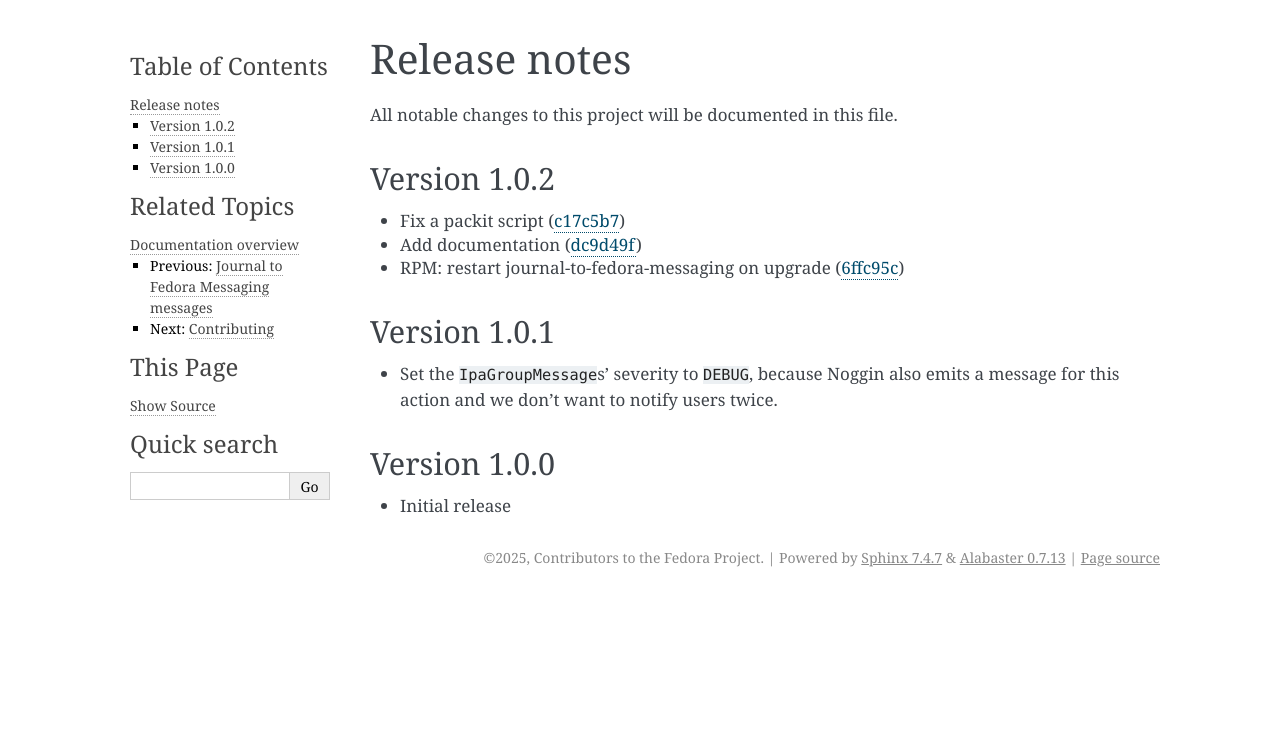
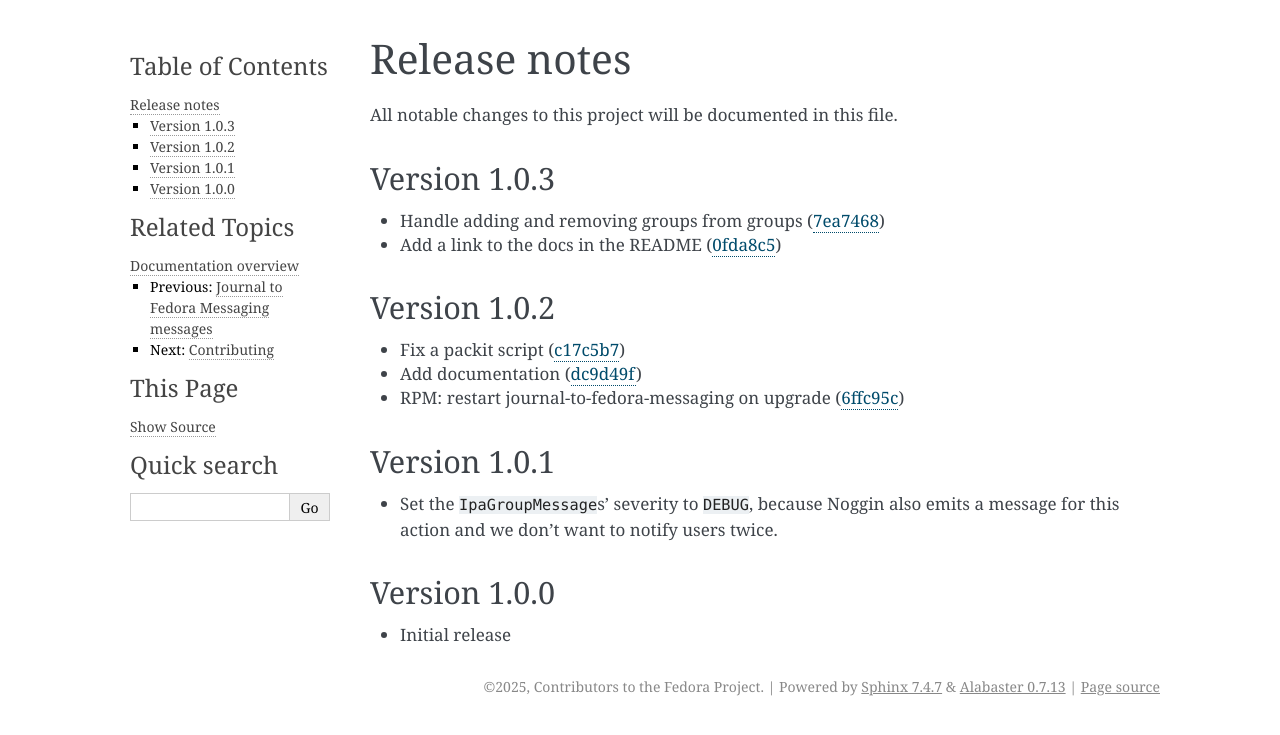
Before and after one commit to fedora-infra/journal-to-fedora-messaging-messages, a Sphinx documentation site: the page built from docs/release_notes.md, in a window 1280 px wide. Shown: the top 735 px of the page. Built offline with Sphinx 7.4.7, drawn with Linux system fonts in a browser that asks for light colours; pages that are not in the unit, such as notebooks, are missing from menus.

Commit message:
Version 1.0.3
Signed-off-by: Aurélien Bompard <aurelien@bompard.org>

```diff
--- a/docs/release_notes.md
+++ b/docs/release_notes.md
@@ -1,6 +1,13 @@
 # Release notes
 
 All notable changes to this project will be documented in this file.
+
+
+## Version 1.0.3
+
+- Handle adding and removing groups from groups ([7ea7468](https://github.com/fedora-infra/journal-to-fedora-messaging-messages/commit/7ea7468))
+- Add a link to the docs in the README ([0fda8c5](https://github.com/fedora-infra/journal-to-fedora-messaging-messages/commit/0fda8c5))
+
 
 ## Version 1.0.2
 
--- a/pyproject.toml
+++ b/pyproject.toml
@@ -4,7 +4,7 @@
 
 [tool.poetry]
 name = "journal-to-fedora-messaging-messages"
-version = "1.0.2"
+version = "1.0.3"
 description = "A schema package for messages sent by Journal to Fedora Messaging"
 authors = ["Fedora Infrastructure Team <infrastructure@lists.fedoraproject.org>"]
 license = "LGPL-3.0-or-later"
```
Also changed, not shown: 1 other file.
